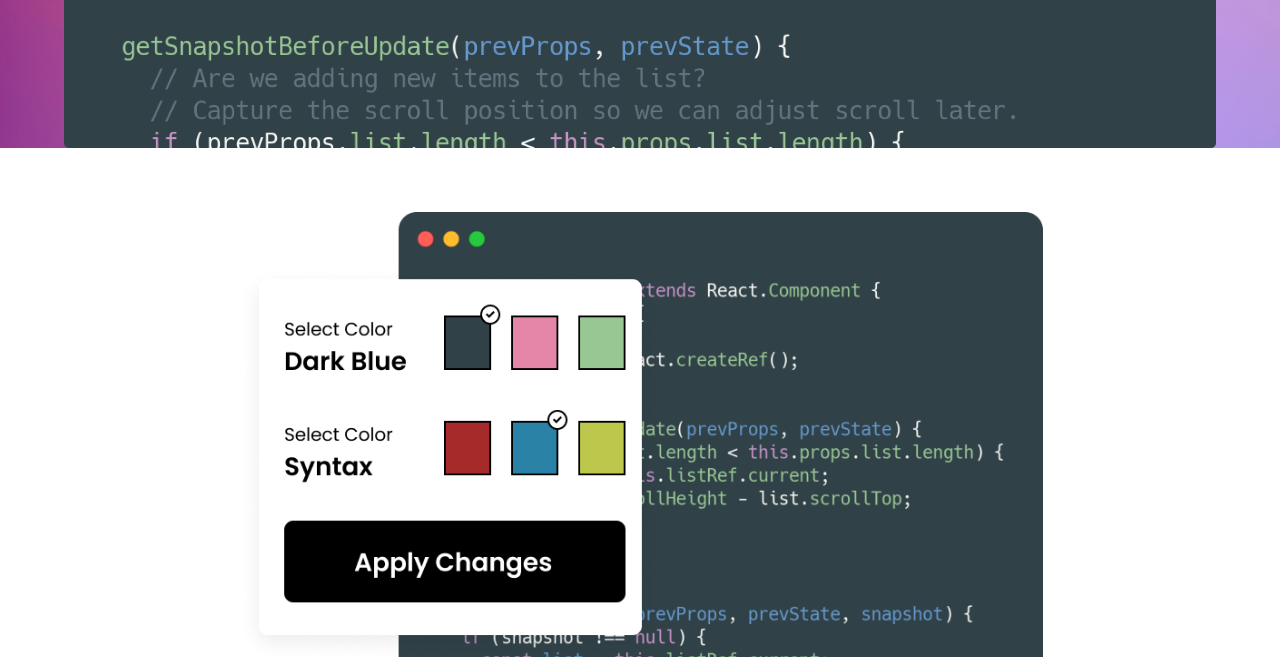
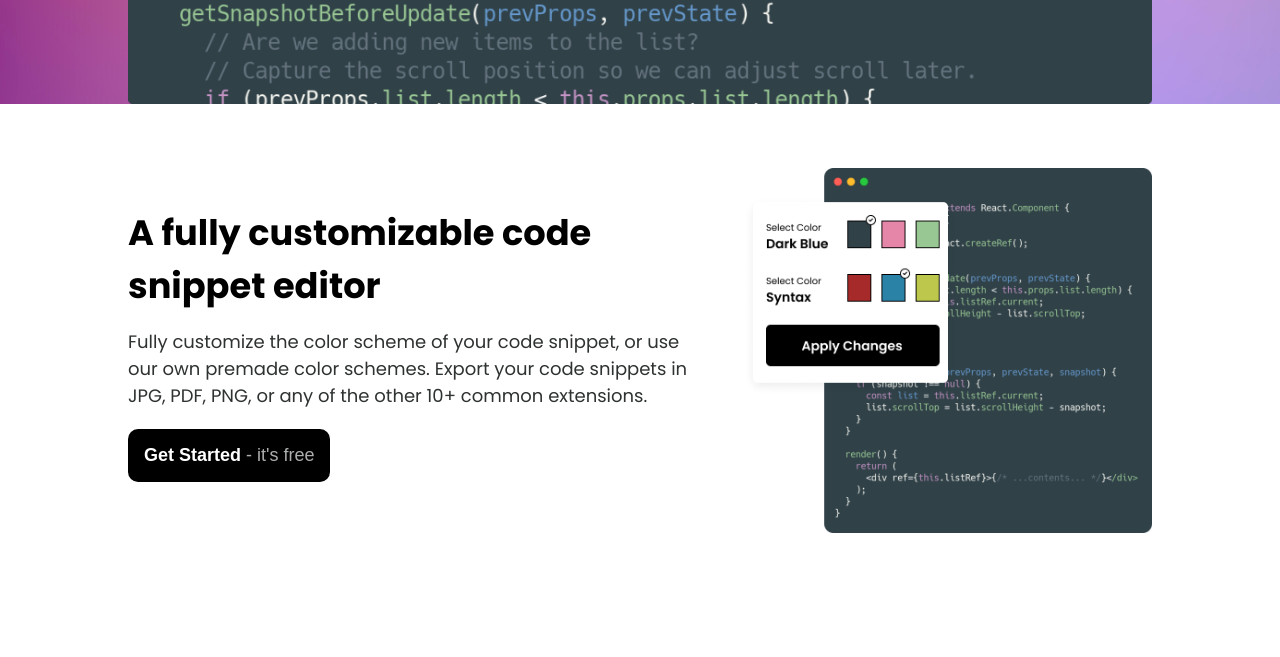
Before and after one commit to darkopokoracki/codewell_challenges, a plain HTML site: page snippet_landing_page/index.html in a window 1280 px wide. Shown: the part 742-1399 px from the top of the page. Drawn offline with Linux system fonts and the light colour scheme.

Commit message:
Snipeet Landing Page - Desktop version completed

```diff
--- a/snippet_landing_page/index.html
+++ b/snippet_landing_page/index.html
@@ -15,7 +15,9 @@
         <div class="container">
             <header class="header">
                 <div class="header__left">
-                    <img src="Assets/Logo.svg" alt="Snippet Landing Page Logo">
+                    <a href="index.html">
+                        <img src="Assets/Logo.svg" alt="Snippet Landing Page Logo">
+                    </a>
                 </div>
 
                 <div class="header__right">
@@ -80,7 +82,9 @@
 
         <footer class="footer">
             <div class="footer__left">
-                <img src="Assets/Logo.svg" alt="Logo">
+                <a href="index.html">
+                    <img src="Assets/Logo.svg" alt="Snippet Landing Page Logo">
+                </a>
             </div>
             <div class="footer__right">
                 <a href="#">Terms and Conditions</a>
--- a/snippet_landing_page/style.css
+++ b/snippet_landing_page/style.css
@@ -57,6 +57,12 @@ img {
     padding: 1rem;
     width: 100%;
     margin: 1.25rem 0;
+    cursor: pointer;
+    transition: opacity 0.3s ease;
+}
+
+.cta-btn:hover {
+    opacity: 0.85;
 }
 
 .cta-btn span {
@@ -155,3 +161,35 @@ img {
         padding-bottom: 1rem;
     }
 }
+
+@media (min-width: 900px) {
+    .container {
+        width: 80%;
+        max-width: 1200px;
+    }
+
+    .editor-section {
+        display: flex;
+        flex-direction: row-reverse;
+        justify-content: space-between;
+        align-items: center;
+    }
+
+    .right-side {
+        width: 40%;
+        margin: 0;
+    }
+
+    .left-side {
+        width: 55%;
+        padding: 6rem 0;
+    }
+
+    .editor-section img {
+        max-width: 100%;;
+    }
+
+    a:hover {
+        color: black;
+    }
+}
```
